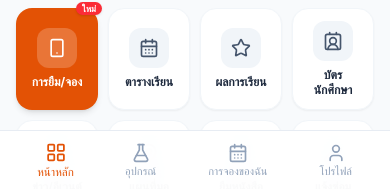
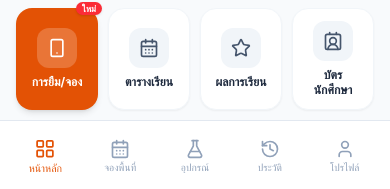
Before and after one commit to LeeNook/Duo_APP_V2, a React (Vite) app: page /#/splash in a window 390 px wide. Both pictures are taken after a click on the button "เริ่มใช้งาน". Shown: the part 653-842 px from the top of the page. Built offline with nearby package versions, Linux system fonts and the light colour scheme.

Commit message:
refactor: improve responsive layout and navigation
- Standardize BottomNav implementation
- Adjust bottom padding for mobile compatibility
- Update scroll behavior for route changes
- Set deployment base path to root
- Add HMR toggle to environment configuration

```diff
--- a/src/App.tsx
+++ b/src/App.tsx
@@ -110,9 +110,9 @@ const MainLayout: React.FC = () => {
 
   // CRITICAL: Scroll to absolute top on every route change
   useEffect(() => {
-    requestAnimationFrame(() => {
-      window.scrollTo({ top: 0, left: 0, behavior: 'auto' });
-    });
+    window.scrollTo(0, 0);
+    document.documentElement.scrollTop = 0;
+    document.body.scrollTop = 0;
   }, [currentRoute]);
 
   // Render current screen
@@ -158,12 +158,12 @@ const MainLayout: React.FC = () => {
       <DesktopSidebar />
 
       {/* Main Content Area */}
-      <div className="flex-1 min-w-0 flex flex-col justify-start w-full overflow-x-hidden">
+      <main className="flex-1 min-w-0 flex flex-col justify-start w-full overflow-x-hidden pb-[80px] lg:pb-0">
         <div className="flex-1 w-full max-w-7xl mx-auto min-h-[100dvh] relative">
           {renderScreen()}
         </div>
         <BottomNav />
-      </div>
+      </main>
 
       {/* Floating Success / Notification Toast */}
       {toastMessage && (
@@ -174,7 +174,7 @@ const MainLayout: React.FC = () => {
       )}
 
       {/* Floating Quick Route Switcher for Reviewing / Grading */}
-      <div className="fixed bottom-3 right-4 z-50 hidden sm:flex items-center gap-1.5 p-1.5 bg-white/95 dark:bg-slate-800/95 backdrop-blur-md rounded-2xl shadow-lg border border-slate-200/80 dark:border-slate-700/80 text-xs select-none">
+      <div className="fixed bottom-3 right-4 z-50 hidden lg:flex items-center gap-1.5 p-1.5 bg-white/95 dark:bg-slate-800/95 backdrop-blur-md rounded-2xl shadow-lg border border-slate-200/80 dark:border-slate-700/80 text-xs select-none">
           <span className="text-[10px] font-bold text-slate-400 dark:text-slate-500 px-1 uppercase tracking-wider">
             Quick Nav:
           </span>
--- a/src/components/common/BottomNav.tsx
+++ b/src/components/common/BottomNav.tsx
@@ -1,11 +1,10 @@
 import React from 'react';
 import {
   LayoutGrid,
+  CalendarDays,
   FlaskConical,
-  CalendarDays,
+  History,
   User,
-  Archive,
-  History,
 } from 'lucide-react';
 import { useApp } from '../../context/AppContext';
 
@@ -20,129 +19,74 @@ export const BottomNav: React.FC = () => {
 
   if (currentRoute === 'splash') return null;
 
-  const isSettings = currentRoute === 'settings';
+  const navItems = [
+    {
+      id: 'home',
+      labelTh: 'หน้าหลัก',
+      labelEn: 'Home',
+      icon: LayoutGrid,
+      isActive: currentRoute === 'home',
+      onClick: () => setCurrentRoute('home'),
+    },
+    {
+      id: 'booking',
+      labelTh: 'จองพื้นที่',
+      labelEn: 'Book',
+      icon: CalendarDays,
+      isActive: currentRoute === 'booking',
+      onClick: () => setCurrentRoute('booking'),
+    },
+    {
+      id: 'equipment',
+      labelTh: 'อุปกรณ์',
+      labelEn: 'Equip',
+      icon: FlaskConical,
+      isActive: currentRoute === 'category' || currentRoute === 'facility',
+      onClick: () => navigateToCategory('seminar'),
+    },
+    {
+      id: 'history',
+      labelTh: 'ประวัติ',
+      labelEn: 'History',
+      icon: History,
+      isActive: currentRoute === 'history',
+      onClick: navigateToHistory,
+    },
+    {
+      id: 'profile',
+      labelTh: 'โปรไฟล์',
+      labelEn: 'Profile',
+      icon: User,
+      isActive: currentRoute === 'settings',
+      onClick: () => setCurrentRoute('settings'),
+    },
+  ];
 
   return (
-    <nav className="fixed bottom-0 left-0 right-0 z-40 bg-white/95 dark:bg-slate-900/95 backdrop-blur-lg border-t border-slate-200/80 dark:border-slate-800/80 transition-colors lg:hidden pb-safe">
-      <div className="max-w-md mx-auto px-3 py-2 flex items-center justify-around">
-        {!isSettings ? (
-          <>
-            {/* 1. หน้าหลัก */}
+    <nav className="fixed bottom-0 left-0 right-0 z-50 bg-white dark:bg-slate-900 border-t border-slate-200 dark:border-slate-800 lg:hidden pb-safe">
+      <div className="max-w-md sm:max-w-xl mx-auto px-2 sm:px-6 h-[70px] flex items-center justify-around sm:justify-between">
+        {navItems.map((item) => {
+          const Icon = item.icon;
+          return (
             <button
-              onClick={() => setCurrentRoute('home')}
-              className={`flex flex-col items-center justify-center py-1 px-3 rounded-xl font-medium transition-all cursor-pointer ${
-                currentRoute === 'home'
+              key={item.id}
+              onClick={item.onClick}
+              className={`flex flex-col items-center justify-center py-1 px-1.5 sm:px-3 rounded-xl font-medium transition-all cursor-pointer flex-1 max-w-[80px] sm:max-w-none ${
+                item.isActive
                   ? 'scale-105 font-bold'
                   : 'text-slate-400 dark:text-slate-400 hover:text-slate-600 dark:hover:text-slate-200'
               }`}
               style={{
-                color: currentRoute === 'home' ? 'var(--brand)' : undefined,
+                color: item.isActive ? 'var(--brand)' : undefined,
               }}
             >
-              <LayoutGrid className="w-5 h-5 mb-0.5" />
-              <span className="text-[11px] leading-tight">
-                {language === 'th' ? 'หน้าหลัก' : 'Home'}
+              <Icon className="w-5 h-5 mb-0.5" />
+              <span className="text-[10px] sm:text-[11px] leading-tight truncate">
+                {language === 'th' ? item.labelTh : item.labelEn}
               </span>
             </button>
-
-            {/* 2. อุปกรณ์ */}
-            <button
-              onClick={() => navigateToCategory('seminar')}
-              className={`flex flex-col items-center justify-center py-1 px-3 rounded-xl font-medium transition-all cursor-pointer ${
-                currentRoute === 'category' || currentRoute === 'facility'
-                  ? 'scale-105 font-bold'
-                  : 'text-slate-400 dark:text-slate-400 hover:text-slate-600 dark:hover:text-slate-200'
-              }`}
-              style={{
-                color:
-                  currentRoute === 'category' || currentRoute === 'facility'
-                    ? 'var(--brand)'
-                    : undefined,
-              }}
-            >
-              <FlaskConical className="w-5 h-5 mb-0.5" />
-              <span className="text-[11px] leading-tight">
-                {language === 'th' ? 'อุปกรณ์' : 'Equipment'}
-              </span>
-            </button>
-
-            {/* 3. การจองของฉัน */}
-            <button
-              onClick={navigateToHistory}
-              className={`flex flex-col items-center justify-center py-1 px-3 rounded-xl font-medium transition-all cursor-pointer ${
-                currentRoute === 'history' || currentRoute === 'booking'
-                  ? 'scale-105 font-bold'
-                  : 'text-slate-400 dark:text-slate-400 hover:text-slate-600 dark:hover:text-slate-200'
-              }`}
-              style={{
-                color:
-                  currentRoute === 'history' || currentRoute === 'booking'
-                    ? 'var(--brand)'
-                    : undefined,
-              }}
-            >
-              <CalendarDays className="w-5 h-5 mb-0.5" />
-              <span className="text-[11px] leading-tight">
-                {language === 'th' ? 'การจองของฉัน' : 'Bookings'}
-              </span>
-            </button>
-
-            {/* 4. โปรไฟล์ */}
-            <button
-              onClick={() => setCurrentRoute('settings')}
-              className="flex flex-col items-center justify-center py-1 px-3 rounded-xl font-medium transition-all cursor-pointer text-slate-400 dark:text-slate-400 hover:text-slate-600 dark:hover:text-slate-200"
-            >
-              <User className="w-5 h-5 mb-0.5" />
-              <span className="text-[11px] leading-tight">
-                {language === 'th' ? 'โปรไฟล์' : 'Profile'}
-              </span>
-            </button>
-          </>
-        ) : (
-          <>
-            {/* Settings bottom nav variant */}
-            <button
-              onClick={() => setCurrentRoute('booking')}
-              className="flex flex-col items-center justify-center py-1 px-3 rounded-xl font-medium transition-all cursor-pointer text-slate-400 dark:text-slate-400 hover:text-slate-600 dark:hover:text-slate-200"
-            >
-              <CalendarDays className="w-5 h-5 mb-0.5" />
-              <span className="text-[11px] leading-tight">
-                {language === 'th' ? 'จองพื้นที่' : 'Book Area'}
-              </span>
-            </button>
-
-            <button
-              onClick={() => navigateToCategory('computer')}
-              className="flex flex-col items-center justify-center py-1 px-3 rounded-xl font-medium transition-all cursor-pointer text-slate-400 dark:text-slate-400 hover:text-slate-600 dark:hover:text-slate-200"
-            >
-              <Archive className="w-5 h-5 mb-0.5" />
-              <span className="text-[11px] leading-tight">
-                {language === 'th' ? 'ครุภัณฑ์' : 'Inventory'}
-              </span>
-            </button>
-
-            <button
-              onClick={navigateToHistory}
-              className="flex flex-col items-center justify-center py-1 px-3 rounded-xl font-medium transition-all cursor-pointer text-slate-400 dark:text-slate-400 hover:text-slate-600 dark:hover:text-slate-200"
-            >
-              <History className="w-5 h-5 mb-0.5" />
-              <span className="text-[11px] leading-tight">
-                {language === 'th' ? 'ประวัติการใช้' : 'History'}
-              </span>
-            </button>
-
-            <button
-              onClick={() => setCurrentRoute('settings')}
-              className="flex flex-col items-center justify-center py-1 px-3 rounded-xl font-medium transition-all cursor-pointer scale-105 font-bold"
-              style={{ color: 'var(--brand)' }}
-            >
-              <User className="w-5 h-5 mb-0.5" />
-              <span className="text-[11px] leading-tight">
-                {language === 'th' ? 'โปรไฟล์' : 'Profile'}
-              </span>
-            </button>
-          </>
-        )}
+          );
+        })}
       </div>
     </nav>
   );
--- a/src/screens/FacilityDetailScreen.tsx
+++ b/src/screens/FacilityDetailScreen.tsx
@@ -196,7 +196,7 @@ export const FacilityDetailScreen: React.FC = () => {
         onBack={() => navigateToCategory(facility.category)}
       />
 
-      <main className="w-full max-w-7xl mx-auto px-4 sm:px-6 lg:px-8 pt-6 pb-28 space-y-6">
+      <main className="w-full max-w-7xl mx-auto px-4 sm:px-6 lg:px-8 pt-6 pb-56 sm:pb-60 lg:pb-32 space-y-6">
         {/* 1. Photo Carousel */}
         <section className="relative w-full rounded-3xl overflow-hidden shadow-sm border border-slate-100 dark:border-slate-800">
           <div className="relative h-64 sm:h-80 w-full overflow-hidden bg-slate-900">
@@ -584,7 +584,7 @@ export const FacilityDetailScreen: React.FC = () => {
       </main>
 
       {/* 7. Sticky Bottom Confirmation Bar */}
-      <div className="fixed bottom-0 left-0 lg:left-72 right-0 z-40 bg-white/95 dark:bg-slate-900/95 backdrop-blur-lg border-t border-slate-200 dark:border-slate-800 p-4 transition-colors">
+      <div className="fixed bottom-[70px] lg:bottom-0 left-0 lg:left-72 right-0 z-40 bg-white/95 dark:bg-slate-900/95 backdrop-blur-lg border-t border-slate-200 dark:border-slate-800 p-4 lg:pb-14 shadow-[0_-4px_6px_-1px_rgba(0,0,0,0.05)] transition-colors">
         <div className="w-full max-w-7xl mx-auto px-4 sm:px-6 lg:px-8 space-y-2.5">
           <div className="flex items-center justify-between text-xs">
             <div className="flex items-center gap-1.5 text-slate-700 dark:text-slate-200 font-semibold">
--- a/vite.config.ts
+++ b/vite.config.ts
@@ -5,7 +5,7 @@ import {defineConfig} from 'vite';
 
 export default defineConfig(() => {
   return {
-    base: '/Duo_APP_V2/',
+    base: '/',
     plugins: [react(), tailwindcss()],
     resolve: {
       alias: {
```
Also changed, not shown: src/screens/ConfirmBookingScreen.tsx (+3 -11 lines), 1 other file (tests, documents, lock files or other folders).
